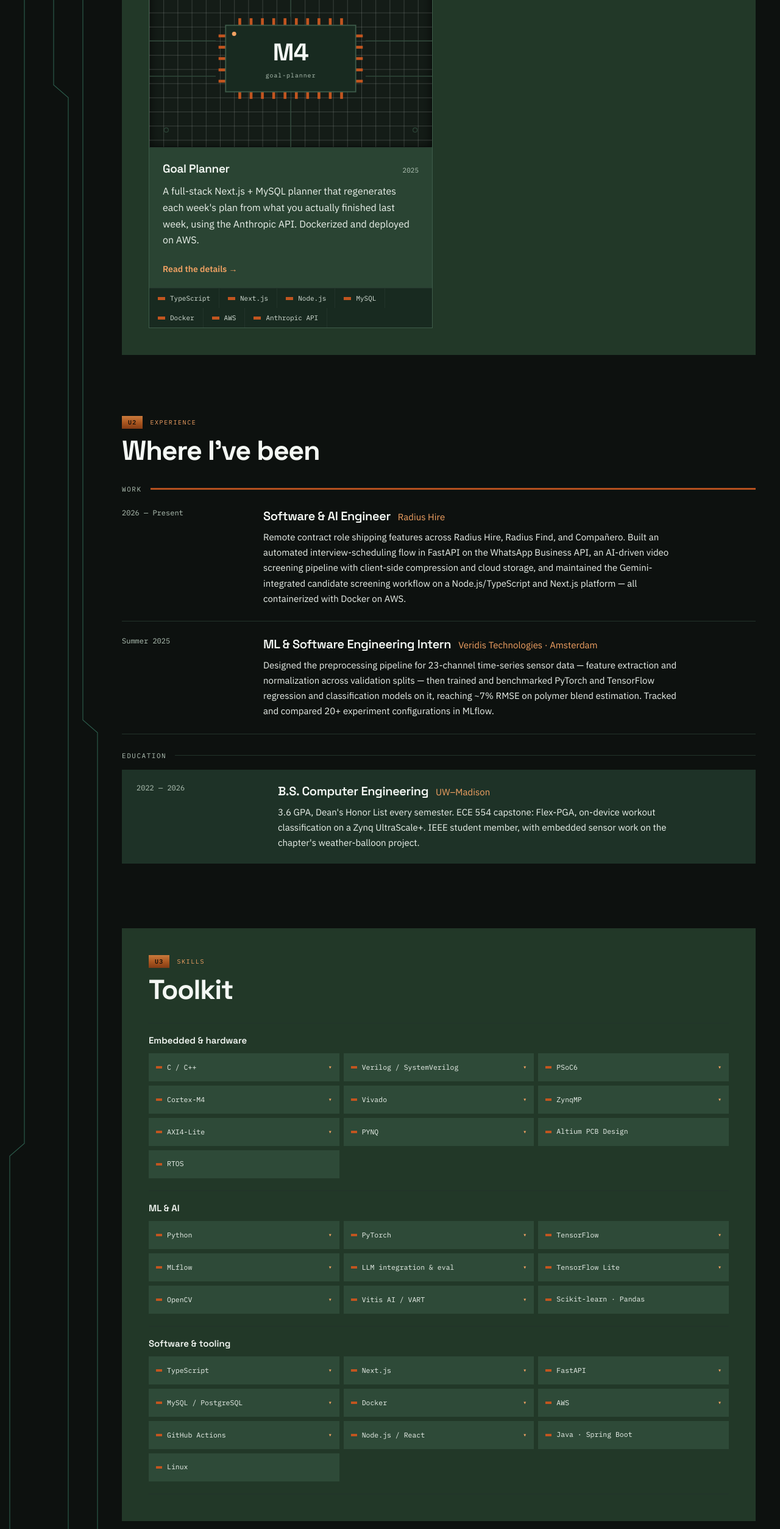
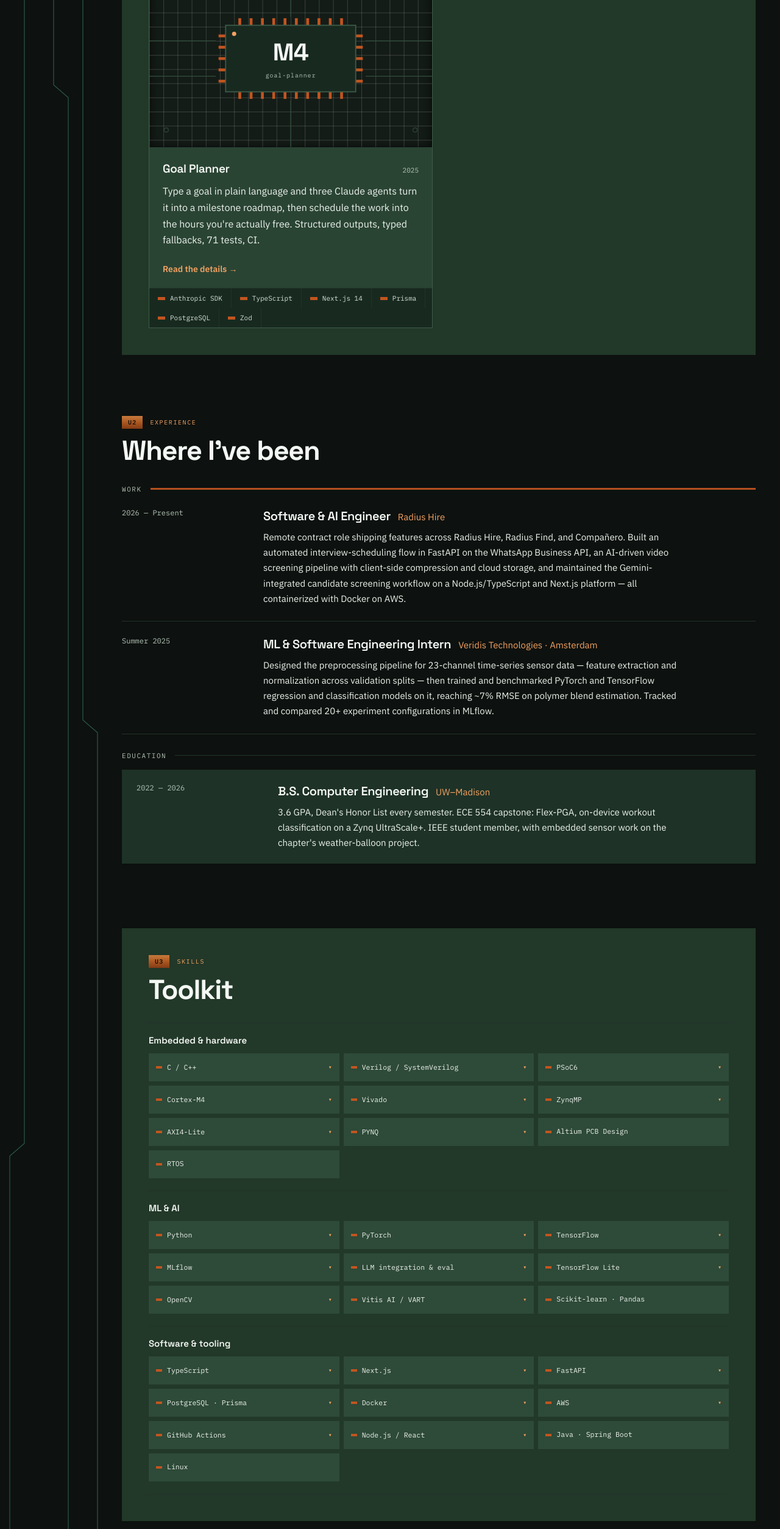
Before and after one commit to hargens-holland/PortfolioWebsite, a Next.js app in the folder web/: page / in a window 1280 px wide. Shown: the part 2117-4624 px from the top of the page at 61% size. Built offline with nearby package versions, Linux system fonts and the light colour scheme.

Commit message:
Goal Planner rewrite from project summary

```diff
--- a/web/app/globals.css
+++ b/web/app/globals.css
@@ -331,7 +331,10 @@ a:hover { color: #fff; }
 .project__title { margin-top: 14px; font-size: 52px; line-height: 1.04; font-weight: 700; letter-spacing: -.03em; color: var(--text-bright); }
 .project__meta { display: flex; flex-wrap: wrap; gap: 18px; margin-top: 16px; font-family: var(--mono); font-size: 12px; color: var(--text-mute); }
 .project__frame { margin-top: 34px; border: 1px solid var(--line); }
-.project__body { max-width: 720px; margin-top: 34px; display: flex; flex-direction: column; gap: 16px; }
+/* Below the banner, everything sits in one centred reading column: the
+   banner and title span the page, the writeup doesn't need to. */
+.project__body, .project__tags, .project__links, .project__none { max-width: 760px; margin-left: auto; margin-right: auto; }
+.project__body { margin-top: 34px; display: flex; flex-direction: column; gap: 16px; }
 .project__body p { font-size: 16.5px; line-height: 1.72; color: var(--text); }
 .project__tags { display: flex; flex-wrap: wrap; gap: 8px; margin-top: 30px; }
 .project__tag {
--- a/web/content/projects.ts
+++ b/web/content/projects.ts
@@ -110,16 +110,21 @@ export const PROJECTS: Project[] = [
     name: "Goal Planner",
     designator: "M4",
     year: "2025",
-    role: "Solo · full-stack + LLM",
+    role: "Solo · full-stack + AI agents",
     summary:
-      "A full-stack Next.js + MySQL planner that regenerates each week's plan from what you actually finished last week, using the Anthropic API. Dockerized and deployed on AWS.",
+      "Type a goal in plain language and three Claude agents turn it into a milestone roadmap, then schedule the work into the hours you're actually free. Structured outputs, typed fallbacks, 71 tests, CI.",
     body: [
-      "A goal-planning app built as a full-stack TypeScript project: Next.js on the front, Node.js and MySQL behind it, all containerized with Docker so staging and production run the same image.",
-      "The interesting part is the weekly loop. Instead of a static plan, the app pulls the previous week's task completions and asks the Anthropic API to generate the coming week around what actually got done, so the plan adapts to reality instead of repeating itself.",
-      "Deployed on AWS — EC2 for the app, RDS for MySQL, S3 for storage — from the same Docker image used in staging.",
+      "An AI planning app: a plain-language goal becomes a milestone roadmap, and the roadmap becomes scheduled daily tasks. Three Claude agents each have one job. The Architect builds the roadmap. Progress reviews your week and adjusts where you are. The Scheduler lays tasks onto a real calendar, across every active goal, in the time you actually have.",
+      "The engineering focus was making model calls behave like any other dependency. Every agent call is constrained to a zod schema through structured outputs, so the app never parses free text. Each agent has a deterministic fallback with typed failure reasons, and every plan is logged as model- or fallback-generated, so the app keeps working when the model doesn't.",
+      "Retries are separated by cause: the SDK handles network retries, while schema violations and truncated responses are retried explicitly with their own logic. Contract tests verify that the schemas and the fallbacks satisfy the same contract, so a fallback can never quietly drift from what the model is supposed to return. 71 tests run in CI, and the architecture is fully documented in the repo.",
     ],
-    tags: ["TypeScript", "Next.js", "Node.js", "MySQL", "Docker", "AWS", "Anthropic API"],
-    links: [],
+    tags: ["Anthropic SDK", "TypeScript", "Next.js 14", "Prisma", "PostgreSQL", "Zod"],
+    links: [
+      { label: "Source", href: "https://github.com/hargens-holland/GoalApp" },
+      // Deploy is pending. Add when it's up:
+      // { label: "Live demo", href: "https://…" },
+      // { label: "Architecture", href: "https://github.com/hargens-holland/GoalApp/blob/main/docs/ARCHITECTURE.md" },
+    ],
   },
 ];
 
--- a/web/content/site.ts
+++ b/web/content/site.ts
@@ -159,7 +159,7 @@ export const SKILLS: SkillGroup[] = [
       },
       {
         name: "LLM integration & eval",
-        note: "At Radius Hire I built a Gemini-backed candidate screening workflow and the evaluation around it, checking output quality systematically instead of spot-checking by hand. The Goal Planner's weekly regeneration runs on the Anthropic API.",
+        note: "At Radius Hire I built a Gemini-backed candidate screening workflow and the evaluation around it, checking output quality systematically instead of spot-checking by hand. The Goal Planner runs three Claude agents on the Anthropic SDK, with structured outputs constrained to zod schemas and typed fallbacks so the app never fails because the model did.",
         projects: ["goal-planner"],
       },
       {
@@ -189,7 +189,7 @@ export const SKILLS: SkillGroup[] = [
       },
       {
         name: "Next.js",
-        note: "The Goal Planner is a full Next.js app with a database behind it. This site is the other kind — exported to static HTML, which is why it can sit in an S3 bucket behind a CDN with no server to keep running.",
+        note: "The Goal Planner is a full Next.js 14 app with Postgres behind it. This site is the other kind — exported to static HTML, which is why it can sit in an S3 bucket behind a CDN with no server to keep running.",
         projects: ["goal-planner"],
       },
       {
@@ -198,19 +198,18 @@ export const SKILLS: SkillGroup[] = [
         projects: ["eeg-seizure-detection"],
       },
       {
-        name: "MySQL / PostgreSQL",
-        note: "The Goal Planner runs on MySQL in RDS — schema, queries, and the weekly rollup the AI plan is generated from. Database Management coursework covered the theory; that project is where it got real.",
+        name: "PostgreSQL · Prisma",
+        note: "The Goal Planner runs on Postgres through Prisma: goals, milestones, scheduled tasks, and the log of which plans came from the model versus a fallback. Database Management coursework covered the theory; that project is where it got real.",
         projects: ["goal-planner"],
       },
       {
         name: "Docker",
-        note: "Containerized the EEG inference service, the Goal Planner, and the FastAPI services at Radius Hire, so they run the same locally as they do on AWS.",
-        projects: ["eeg-seizure-detection", "goal-planner"],
+        note: "Containerized the EEG inference service and the FastAPI services at Radius Hire, so they run the same locally as they do on AWS.",
+        projects: ["eeg-seizure-detection"],
       },
       {
         name: "AWS",
-        note: "Containerized services at Radius Hire; the Goal Planner on EC2, S3, and RDS; and this site — S3, CloudFront, and Route 53, with an OIDC role for CI, all defined in Terraform.",
-        projects: ["goal-planner"],
+        note: "Containerized services at Radius Hire, and this site — S3, CloudFront, and Route 53, with an OIDC role for CI, all defined in Terraform.",
       },
       {
         name: "GitHub Actions",
@@ -218,7 +217,7 @@ export const SKILLS: SkillGroup[] = [
       },
       {
         name: "Node.js / React",
-        note: "The Goal Planner's stack under Next.js, and the platform I worked in at Radius Hire.",
+        note: "The Goal Planner's runtime under Next.js, and the platform I worked in at Radius Hire.",
         projects: ["goal-planner"],
       },
       { name: "Java · Spring Boot" },
```
